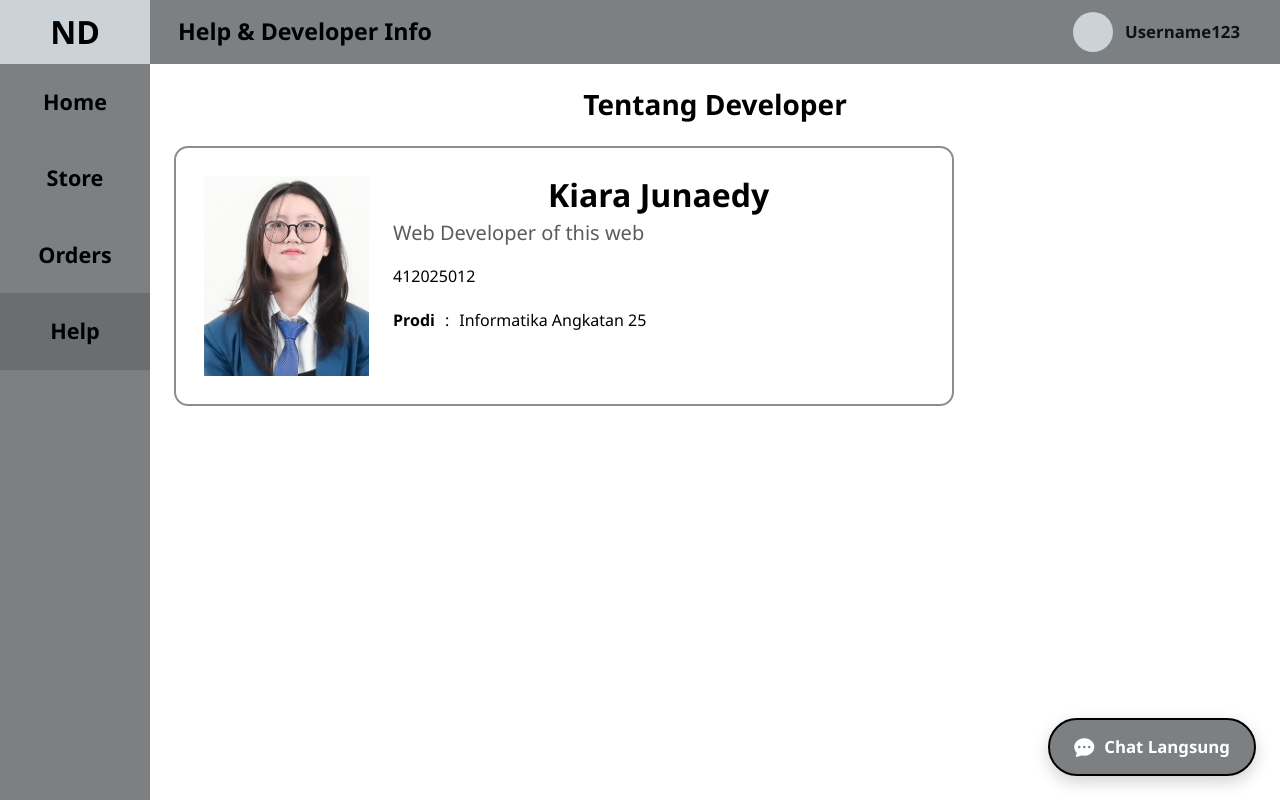
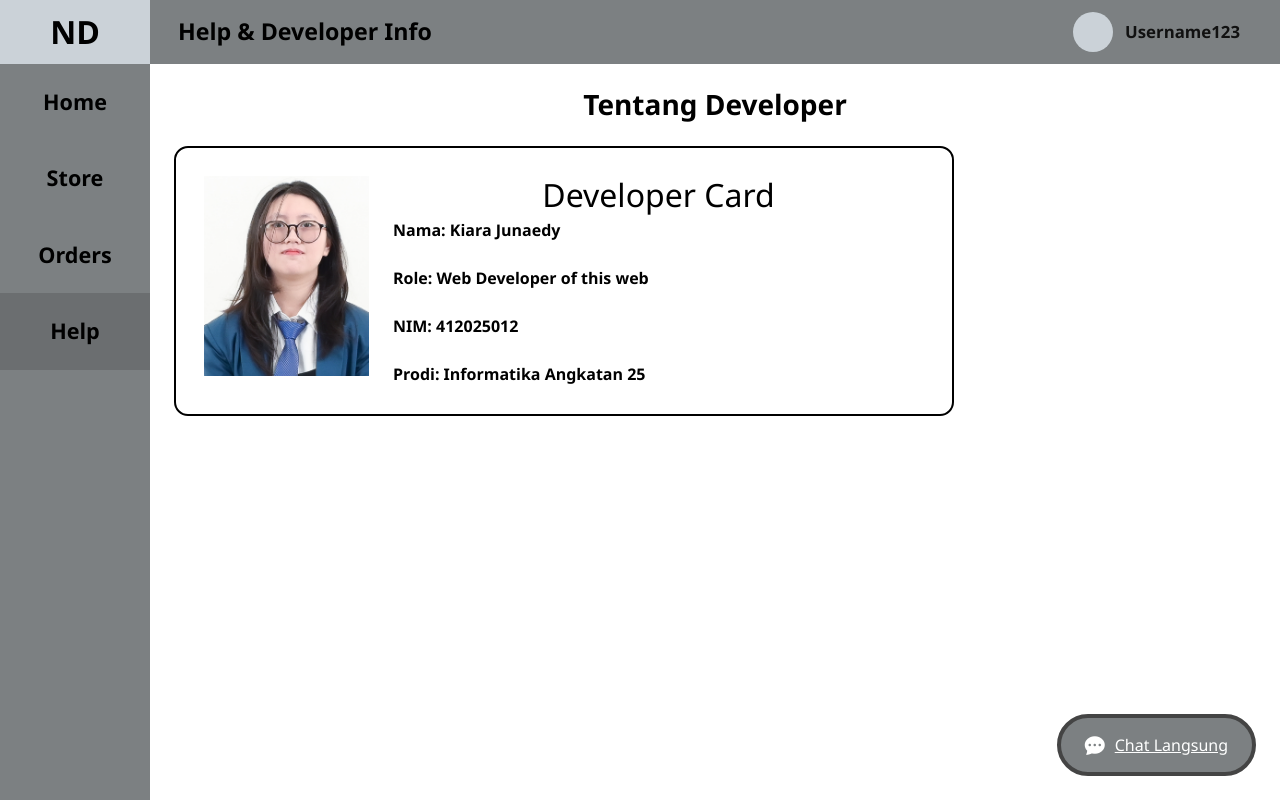
Before and after one commit to Kiara12-boop/Details-Online, a PHP site: page /works/help.php in a window 1280 px wide. Run offline with PHP 8.4, Linux system fonts and the light colour scheme; some libraries are stand-ins or nearby versions.

Commit message:
further help.php editing

```diff
--- a/help.php
+++ b/help.php
@@ -1,6 +1,7 @@
 <?php
 session_start();
-$activePage = 'help';$pageTitle  = 'Help & Developer Info';
+$activePage = 'help';
+$pageTitle  = 'Help & Developer Info';
 
 // Data developer (bisa kamu ubah sesuai kebutuhan)
 $developer = [
@@ -9,7 +10,6 @@ $developer = [
     'prodi'    => 'Informatika Angkatan 25',
     'foto'      => "img/dev.png",
     'NIM' => '412025012',
-    'chat_url'  => 'https://example.com/chat-langsung',
 ];
 
 include 'includes/frame.php';
@@ -18,7 +18,7 @@ include 'includes/frame.php';
 <style>
   .dev-card {
     max-width: 780px;
-    border: 2px solid #8a8e91;
+    border: 2px solid #000;
     border-radius: 14px;
     padding: 28px;
     background-color: #ffffff;
@@ -28,11 +28,10 @@ include 'includes/frame.php';
     width: 165px;
     height: 200px;
     border: 10%;
-    background-color: #c7cfd6;
+    background-color: #c7e6ec;
     display: flex;
     align-items: center;
     justify-content: center;
-    font-weight: 600;
     color: #222222;
     overflow: hidden;
     flex-shrink: 0;
@@ -44,33 +43,22 @@ include 'includes/frame.php';
     object-fit: cover;
   }
 
-  .dev-spec td {
-    padding: 4px 10px 4px 0;
-    vertical-align: top;
-  }
-
   .floating-chat-btn {
     position: fixed;
     right: 24px;
     bottom: 24px;
     background-color: #7c8082;
     color: #ffffff;
-    border: 2px solid #000000;
+    border: 4px solid #444444;
     border-radius: 999px;
     padding: 12px 24px;
-    font-size: 1.05rem;
-    font-weight: 600;
-    text-decoration: none;
     display: inline-flex;
     align-items: center;
     gap: 10px;
-    box-shadow: 0 6px 16px rgba(0, 0, 0, 0.18);
-    z-index: 1000;
-    transition: background-color 0.15s, transform 0.15s;
   }
 
   .floating-chat-btn:hover {
-    background-color: #5f6365;
+    background-color: #454545;
     color: #ffffff;
     transform: translateY(-2px);
   }
@@ -82,29 +70,19 @@ include 'includes/frame.php';
   <div class="dev-card">
     <div class="d-flex flex-column flex-md-row align-items-center align-items-md-start gap-4">
       <div class="dev-photo">
-        <?php if ($developer['foto'] !== ''): ?>
-          <img src="<?= htmlspecialchars($developer['foto']) ?>" alt="Foto Developer">
-        <?php else: ?>
-          FOTO DEV
-        <?php endif; ?>
+        <img src="<?= htmlspecialchars($developer['foto']) ?>" alt="Foto Developer">
       </div>
 
       <!-- Nama & Detail Developer -->
-      <div class="flex-grow-1 text-center text-md-start">
-        <h3 class="fw-bold fs-2 mb-1"><?= htmlspecialchars($developer['nama']) ?></h3>
-        <div class="text-muted fs-5 mb-3"><?= htmlspecialchars($developer['role']) ?></div>
-
-        <p class="mb-3" style="line-height: 1.5;">
-          <?= htmlspecialchars($developer['NIM']) ?>
-        </p>
-
-        <table class="dev-spec mx-auto mx-md-0 text-start">
-          <tr>
-            <td class="fw-semibold">Prodi</td>
-            <td>:</td>
-            <td><?= htmlspecialchars($developer['prodi']) ?></td>
-          </tr>
-        </table>
+      <div class="fw-bold flex-grow-1 text-center text-md-start">
+        <h3 class="fs-2 mb-1">Developer Card</h3>
+        Nama: <?= htmlspecialchars($developer['nama']) ?>
+        <br><br>
+        Role: <?= htmlspecialchars($developer['role']) ?>
+        <br><br>
+        NIM: <?= htmlspecialchars($developer['NIM']) ?>
+        <br><br>
+        Prodi: <?= htmlspecialchars($developer['prodi']) ?>
       </div>
     </div>
   </div>
```
